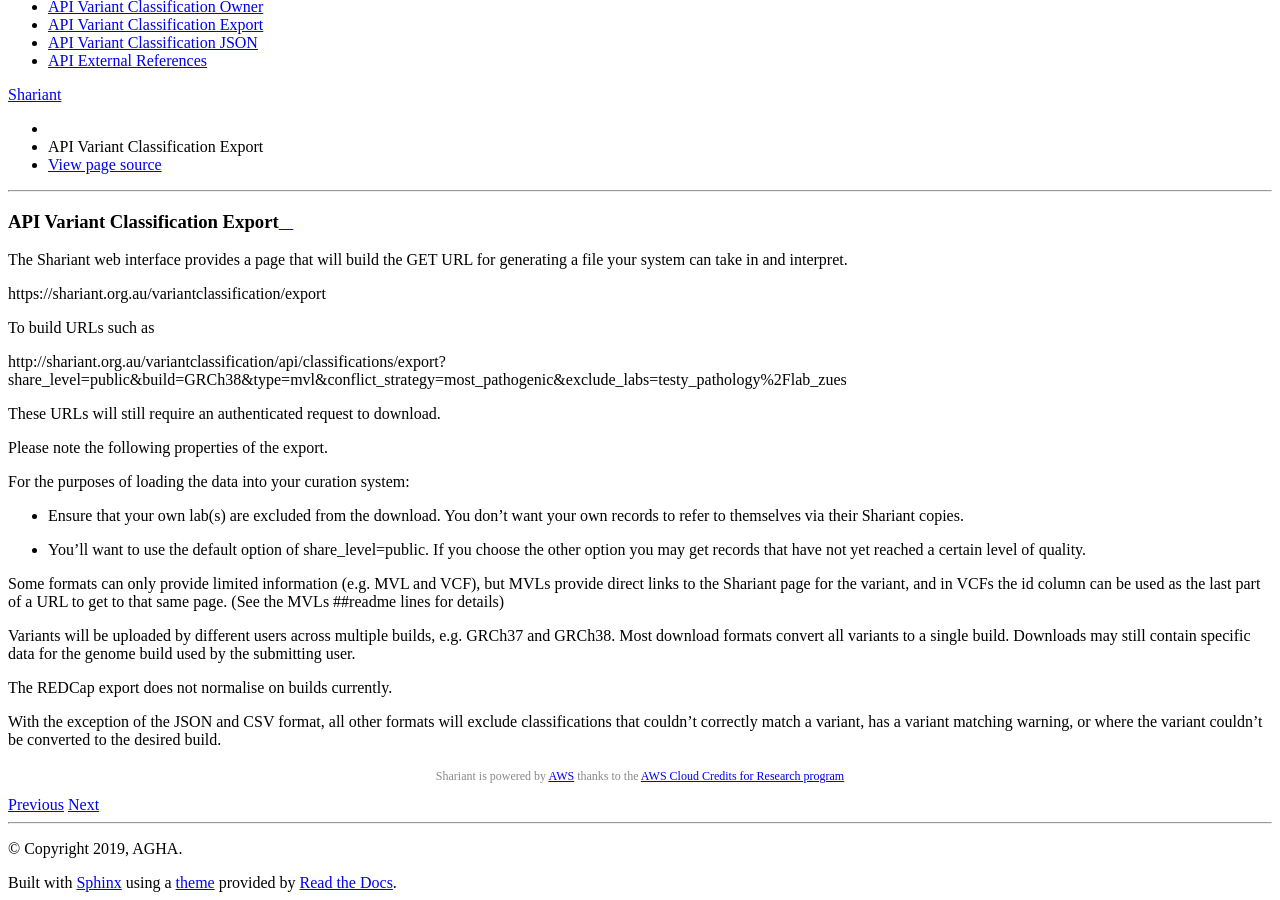
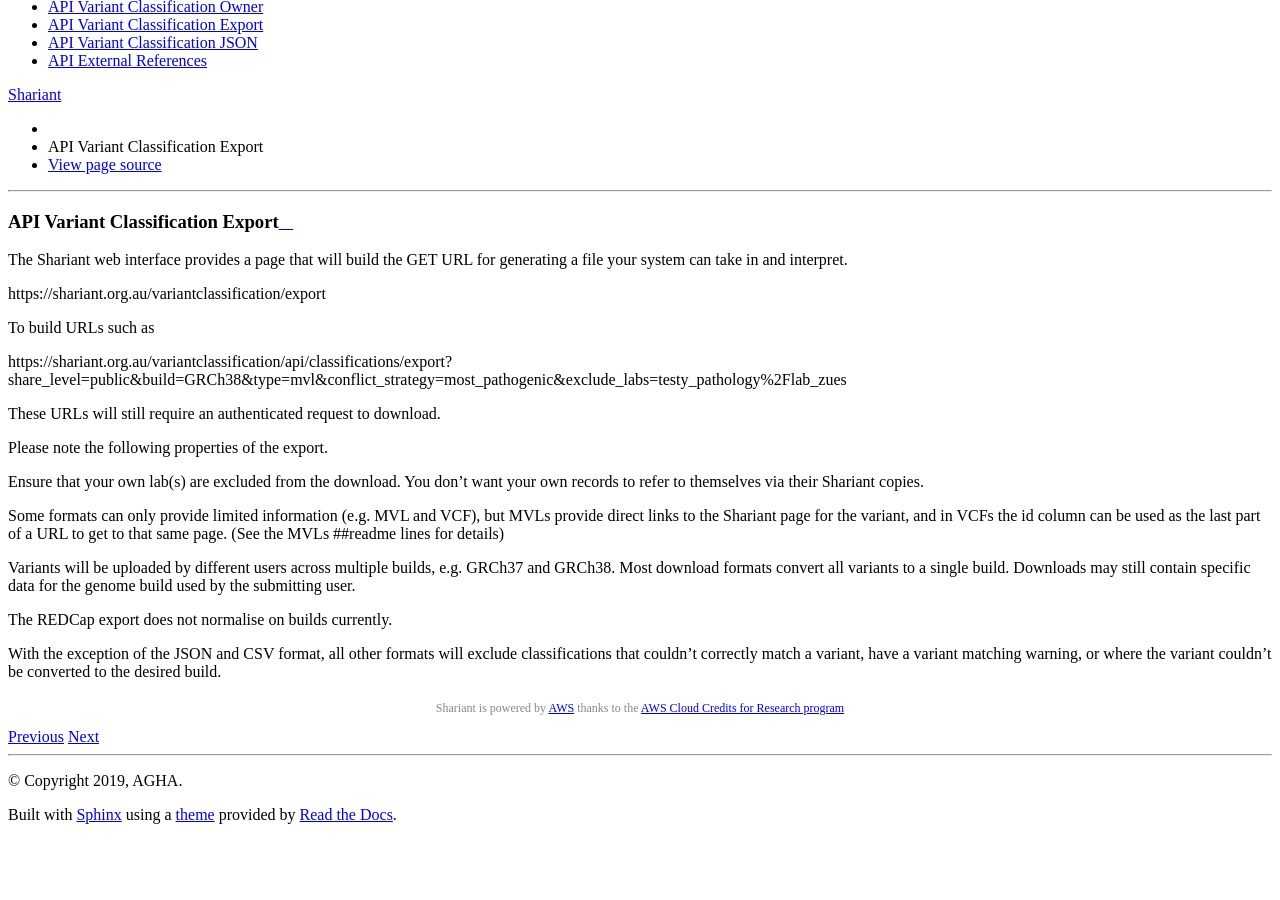
Before and after one commit to SACGF/shariant_docs, a Sphinx documentation site: the page built from docs/integration/api/classification_export.md, in a window 1280 px wide and 900 px high, scrolled down 677 px. Built offline with Sphinx 7.4.7 and the Read the Docs theme 2.0.0, drawn with Linux system fonts in a browser that asks for light colours; after the commit the page ends 1509 px from its top, so only the background shows below that.

Commit message:
Update classification_export.md

```diff
--- a/docs/integration/api/classification_export.md
+++ b/docs/integration/api/classification_export.md
@@ -6,15 +6,13 @@ https://shariant.org.au/variantclassification/export
 
 To build URLs such as
 
-http://shariant.org.au/variantclassification/api/classifications/export?share_level=public&build=GRCh38&type=mvl&conflict_strategy=most_pathogenic&exclude_labs=testy_pathology%2Flab_zues
+https://shariant.org.au/variantclassification/api/classifications/export?share_level=public&build=GRCh38&type=mvl&conflict_strategy=most_pathogenic&exclude_labs=testy_pathology%2Flab_zues
 
 These URLs will still require an authenticated request to download.
 
 Please note the following properties of the export.
 
-For the purposes of loading the data into your curation system:
-* Ensure that your own lab(s) are excluded from the download. You don't want your own records to refer to themselves via their Shariant copies.
-* You'll want to use the default option of share_level=public. If you choose the other option you may get records that have not yet reached a certain level of quality.
+Ensure that your own lab(s) are excluded from the download. You don't want your own records to refer to themselves via their Shariant copies.
 
 Some formats can only provide limited information (e.g. MVL and VCF), but MVLs provide direct links to the Shariant page for the variant, and in VCFs the id column can be used as the last part of a URL to get to that same page. (See the MVLs ##readme lines for details)
 
@@ -22,4 +20,4 @@ Variants will be uploaded by different users across multiple builds, e.g. GRCh37
 
 The REDCap export does not normalise on builds currently.
 
-With the exception of the JSON and CSV format, all other formats will exclude classifications that couldn't correctly match a variant, has a variant matching warning, or where the variant couldn't be converted to the desired build.
+With the exception of the JSON and CSV format, all other formats will exclude classifications that couldn't correctly match a variant, have a variant matching warning, or where the variant couldn't be converted to the desired build.
```
